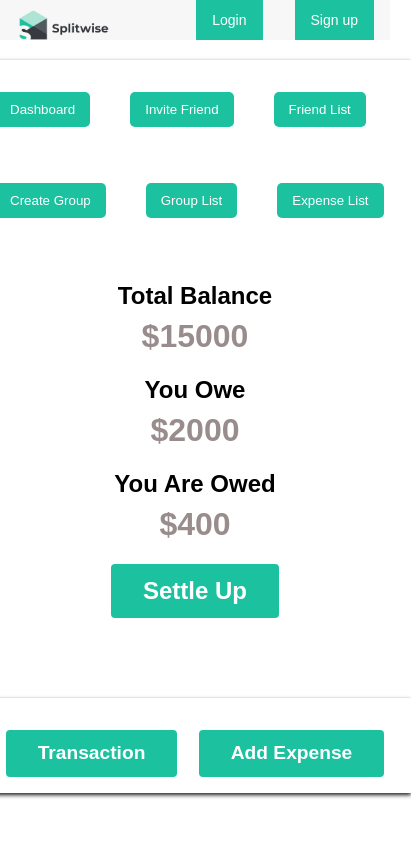
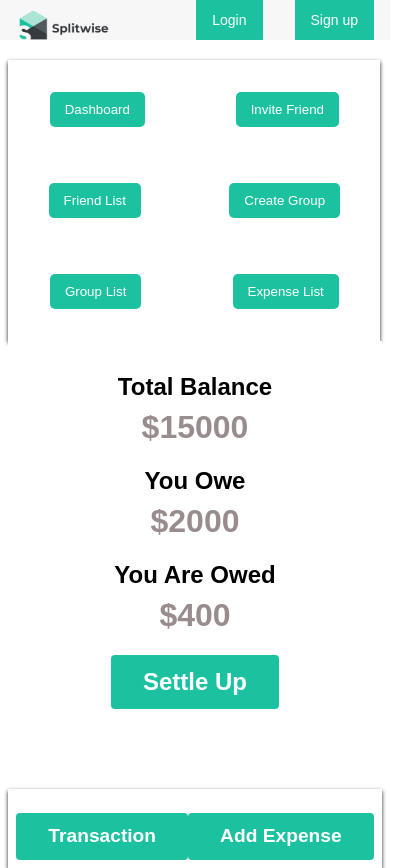
Before and after one commit to HarishChoure/splitwise, an Angular app: page /dashboard in a window 390 px wide. Shown: the whole page, 411 px wide, since content can reach past the window. Before the commit the page ends 844 px from the top, so only its background shows below. Built offline with nearby package versions, Linux system fonts and the light colour scheme.

Commit message:
Declare common variable in commom scss

```diff
--- a/src/app/dashboard/dashboard.component.scss
+++ b/src/app/dashboard/dashboard.component.scss
@@ -1,8 +1,6 @@
 @import '/src/app/layout/color.scss';
 // Font sizes
-$font-size-small: 1.2rem;
-$font-size-medium: 1.5rem;
-$font-size-large: 2rem;
+@import '/src/app/layout/variable.scss';
 //Dashboard container design
 .dashboard-container {
   font-family: Arial, sans-serif;
@@ -200,7 +198,7 @@ $font-size-large: 2rem;
       flex-direction: column;
       justify-content: center;
       align-items: flex-start;
-      width:400px;
+      width:340px;
       .logo-container {
         margin-bottom: 1rem;
       }
@@ -208,6 +206,7 @@ $font-size-large: 2rem;
       .menu-container {
         margin-top: 1rem;
         ul {
+          justify-content:space-around;
           flex-wrap: wrap;
           gap :40px;
           li {
@@ -236,7 +235,8 @@ $font-size-large: 2rem;
     }
 
     .expenses-container {
-      padding: 1rem;
+      padding: 0.5rem;
+      gap:0.5rem;
 
       .expenses-header {
         justify-content: space-around;
--- a/src/app/expense/add-edit-expense/add-edit-expense.component.html
+++ b/src/app/expense/add-edit-expense/add-edit-expense.component.html
@@ -1,6 +1,6 @@
 <div class ="expense-form-container">
   <!-- Expense form container -->
-  <h2>{{formHeading}}</h2>
+  <h2>Expense Form</h2>
 <form [formGroup]="expenseForm"  (ngSubmit)="navigateDashboard()">
   <!-- Expense name container -->
   <div class="form-group">
--- a/src/app/expense/add-edit-expense/add-edit-expense.component.scss
+++ b/src/app/expense/add-edit-expense/add-edit-expense.component.scss
@@ -1,11 +1,6 @@
 @import '/src/app/layout/color.scss';
 // Expense Container design
-
-$font-size-small: 14px;
-$font-size-medium: 16px;
-
-@import '/src/app/layout/color.scss';
-
+@import '/src/app/layout/variable.scss';
 // Expense Container design
 .expense-form-container {
   background-color: $white;
--- a/src/app/expense/expense-list/expense-list.component.scss
+++ b/src/app/expense/expense-list/expense-list.component.scss
@@ -1,9 +1,7 @@
 @import '/src/app/layout/color.scss';
 
 // Define color and font-size variables
-$font-size-medium: 16px;
-$font-size-small: 14px;
-$font-size-tiny: 12px;
+@import '/src/app/layout/variable.scss';
 
 //Table design
 table {
--- a/src/app/group/group-list/group-list.component.html
+++ b/src/app/group/group-list/group-list.component.html
@@ -1,7 +1,7 @@
 <!-- Group list container -->
 <ng-container
  *ngIf="group_list" >
-<div class="group-listHeading"><h2>Friend List</h2></div>
+<div class="group-listHeading"><h2>Group List</h2></div>
 <!-- Group list -->
 <ul class="group-list">
   <li *ngFor="let name of group_names; let i = index;" class="m10 p10">
--- /dev/null
+++ b/src/app/layout/variable.css
@@ -0,0 +1 @@
+/*# sourceMappingURL=variable.css.map */
--- /dev/null
+++ b/src/app/layout/variable.scss
@@ -0,0 +1,5 @@
+//Variables
+$font-size-small: 1.2rem;
+$font-size-medium: 1.5rem;
+$font-size-large: 2rem;
+$font-size-tiny: 12px;
```
Also changed, not shown: 1 other file (tests, documents, lock files or other folders).
